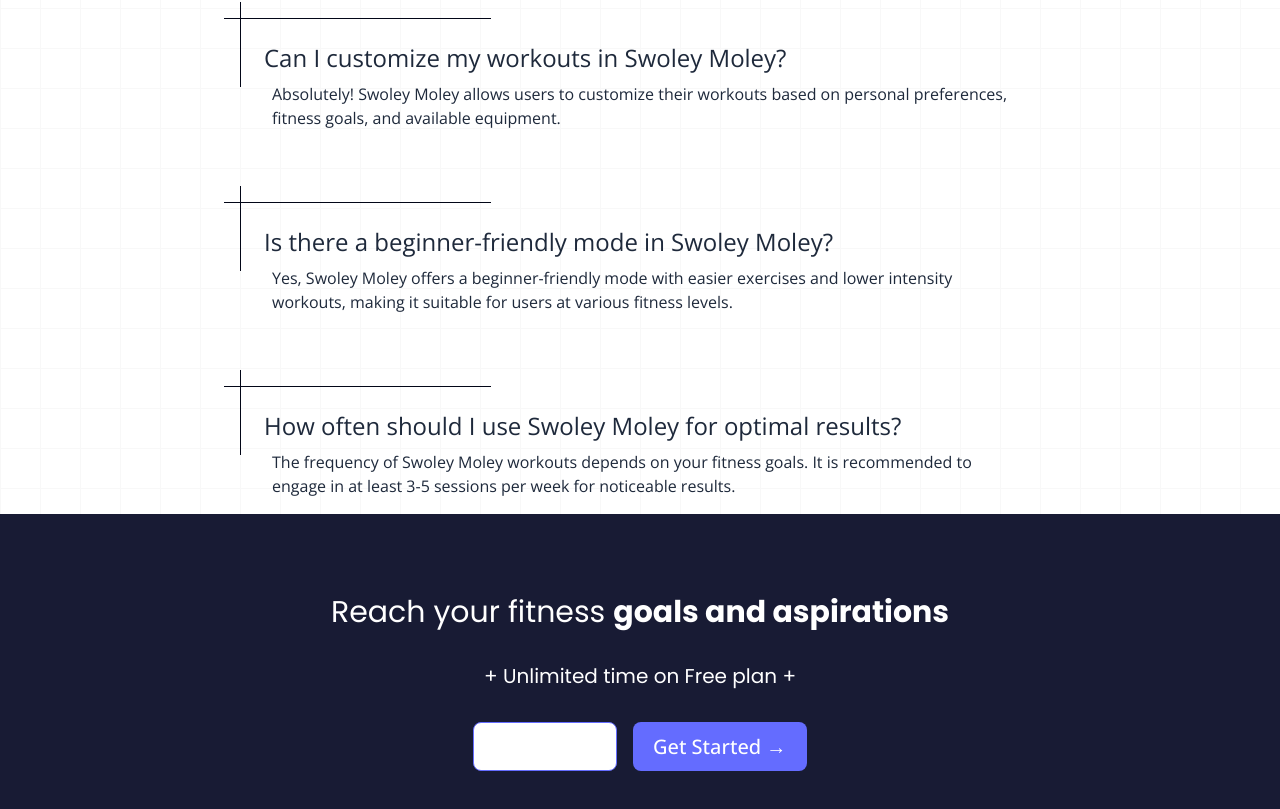
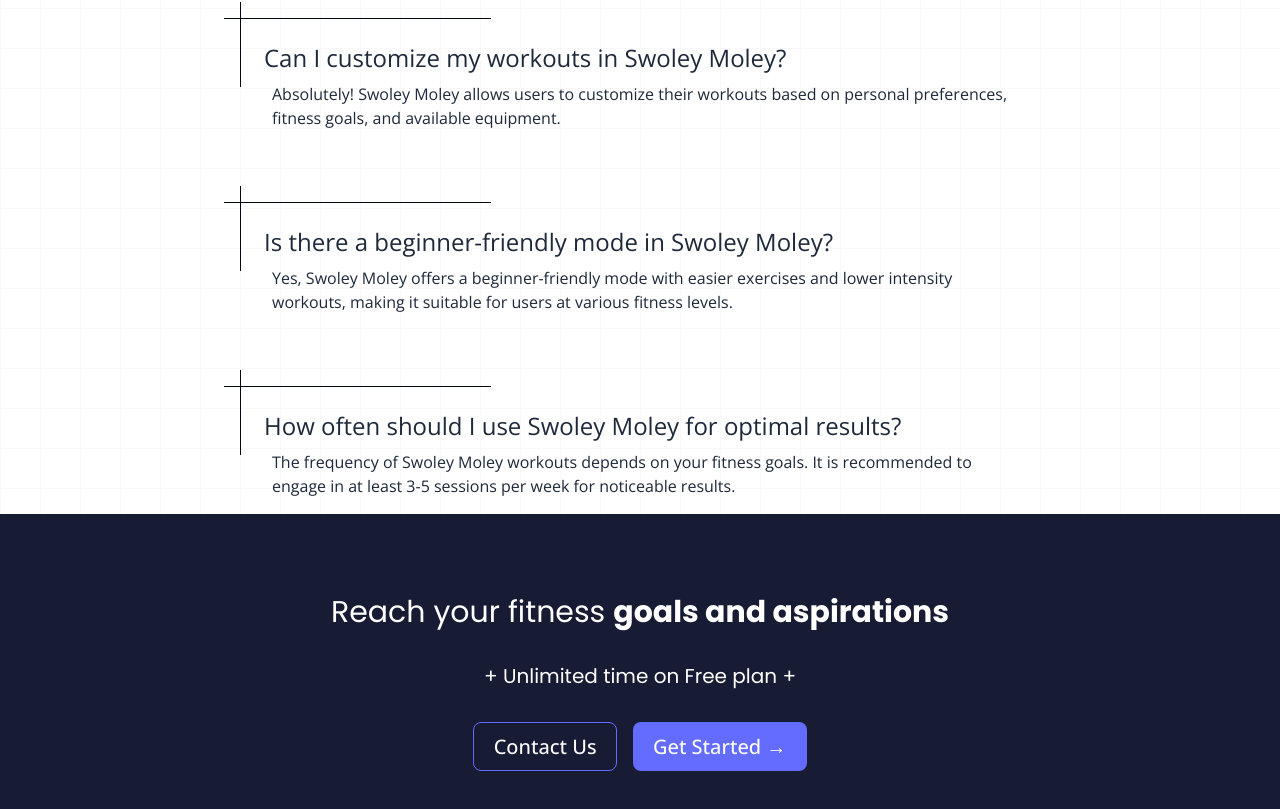
Before and after one commit to nt2311-vn/Svelte_WebApp, a SvelteKit app: page / in a window 1280 px wide. Shown: the part 5992-6801 px from the top of the page. Built offline with nearby package versions, Linux system fonts and the light colour scheme.

Commit message:
update CTA dynamic with dark variable

```diff
--- a/src/components/CTAs.svelte
+++ b/src/components/CTAs.svelte
@@ -1,8 +1,9 @@
 <script>
+	export let dark;
 </script>
 
 <div class="flex items-center gap-4">
-	<button class={'specialBtn'}>
+	<button class={'specialBtn ' + (dark ? 'bg-[#181b34]' : ' ')}>
 		<p class="text-base sm:text-lg md:text-xl">Contact Us</p>
 	</button>
 	<button class={'specialBtnDark'}>
```
